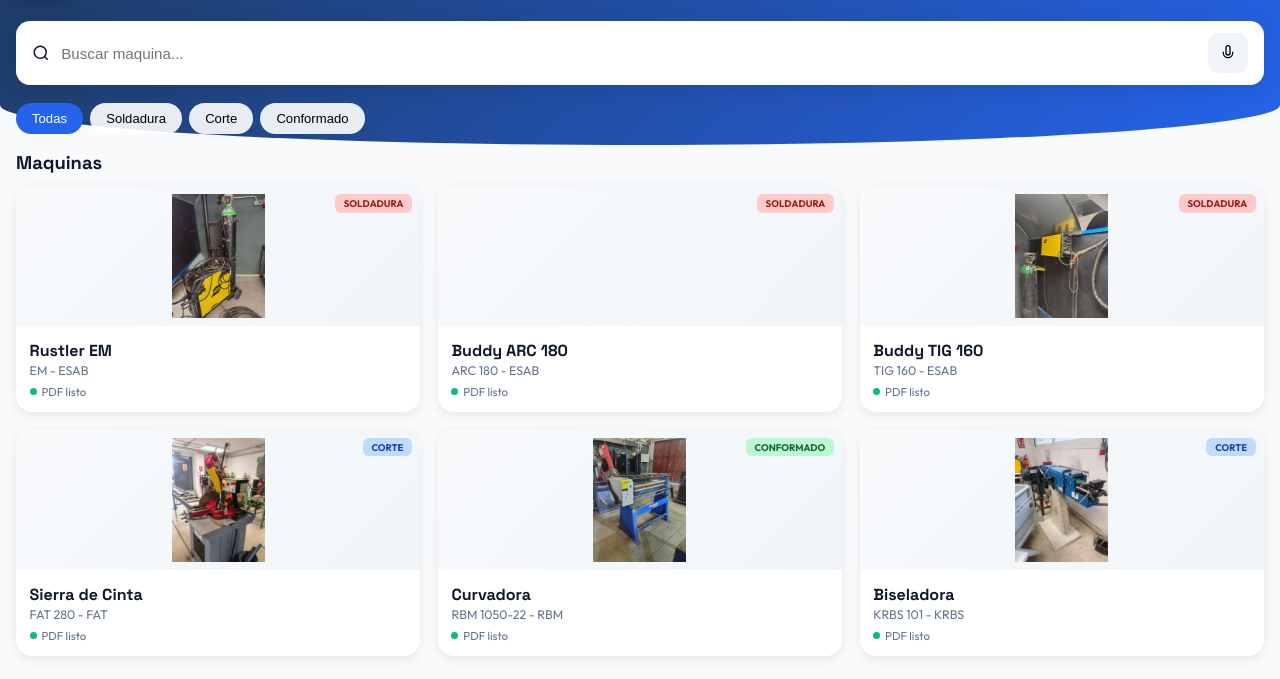
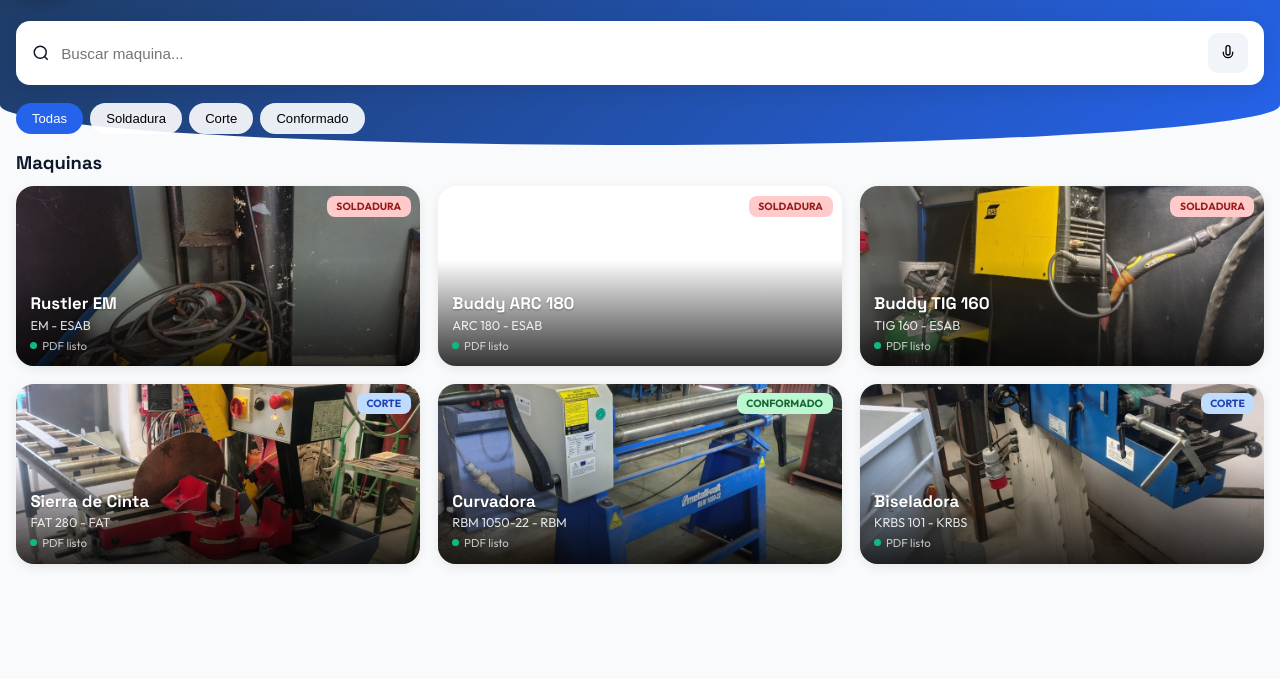
Before and after one commit to xurxo77/TALLER-ACCI, a plain HTML site: page index.html in a window 1280 px wide. Shown: the part 75-754 px from the top of the page. Drawn offline with Linux system fonts and the light colour scheme.

Commit message:
Update index.html

```diff
--- a/index.html
+++ b/index.html
@@ -58,14 +58,14 @@
         .filter.active { background: var(--primary); color: white; }
         .section-title { font-family: 'Space Grotesk', sans-serif; font-size: 1.15rem; font-weight: 700; margin-bottom: 0.75rem; }
 
-        /* TARJETAS MÁS GRANDES */
+        /* TARJETAS GRANDES - IMAGEN QUE LLENA */
         .machines-grid {
             display: grid;
             grid-template-columns: repeat(2, 1fr);
             gap: 1rem;
         }
         @media (min-width: 420px) {
-            .machines-grid { grid-template-columns: repeat(2, 1fr); gap: 1.1rem; }
+            .machines-grid { gap: 1.1rem; }
         }
         @media (min-width: 600px) {
             .machines-grid { grid-template-columns: repeat(3, 1fr); }
@@ -73,40 +73,61 @@
 
         .card {
             background: white;
-            border-radius: 16px;
+            border-radius: 18px;
             overflow: hidden;
             box-shadow: 0 3px 12px rgba(0,0,0,0.08);
             cursor: pointer;
             transition: transform 0.25s, box-shadow 0.25s;
+            position: relative;
         }
         .card:hover { transform: translateY(-5px); box-shadow: 0 12px 28px rgba(0,0,0,0.12); }
 
-        /* IMAGEN MÁS GRANDE Y SIN CORTAR */
+        /* IMAGEN QUE LLENA TODA LA TARJETA */
         .card-img {
-            height: 140px;
-            background: linear-gradient(135deg, #f8fafc, #f1f5f9);
+            width: 100%;
+            height: 180px;
             position: relative;
-            display: flex;
-            align-items: center;
-            justify-content: center;
-            padding: 8px;
         }
         .card-img img {
-            max-width: 100%;
-            max-height: 100%;
-            width: auto;
-            height: auto;
-            object-fit: contain;
+            width: 100%;
+            height: 100%;
+            object-fit: cover;
+            object-position: center;
         }
-        .card-badge { position: absolute; top: 0.5rem; right: 0.5rem; padding: 0.2rem 0.55rem; border-radius: 6px; font-size: 0.6rem; font-weight: 700; text-transform: uppercase; }
+        .card-badge { position: absolute; top: 0.6rem; right: 0.6rem; padding: 0.25rem 0.6rem; border-radius: 8px; font-size: 0.65rem; font-weight: 700; text-transform: uppercase; z-index: 2; }
         .badge-soldadura { background: #fecaca; color: #991b1b; }
         .badge-corte { background: #bfdbfe; color: #1e40af; }
         .badge-conformado { background: #bbf7d0; color: #166534; }
 
-        .card-body { padding: 0.85rem; }
-        .card-name { font-family: 'Space Grotesk', sans-serif; font-weight: 700; font-size: 1rem; margin-bottom: 0.15rem; }
-        .card-model { font-size: 0.78rem; color: var(--text2); margin-bottom: 0.35rem; }
-        .card-status { display: flex; align-items: center; gap: 0.3rem; font-size: 0.72rem; color: var(--text2); }
+        /* TEXTO ENCIMA DE LA IMAGEN */
+        .card-overlay {
+            position: absolute;
+            bottom: 0;
+            left: 0;
+            right: 0;
+            background: linear-gradient(transparent, rgba(0,0,0,0.8));
+            padding: 2rem 0.9rem 0.85rem;
+        }
+        .card-name {
+            font-family: 'Space Grotesk', sans-serif;
+            font-weight: 700;
+            font-size: 1.05rem;
+            color: white;
+            margin-bottom: 0.15rem;
+            text-shadow: 0 1px 2px rgba(0,0,0,0.3);
+        }
+        .card-model {
+            font-size: 0.8rem;
+            color: rgba(255,255,255,0.85);
+            margin-bottom: 0.3rem;
+        }
+        .card-status {
+            display: flex;
+            align-items: center;
+            gap: 0.3rem;
+            font-size: 0.72rem;
+            color: rgba(255,255,255,0.7);
+        }
         .status-dot { width: 7px; height: 7px; border-radius: 50%; background: var(--success); }
 
         .modal { position: fixed; inset: 0; background: rgba(0,0,0,0.75); display: none; align-items: flex-end; justify-content: center; z-index: 1000; }
@@ -319,8 +340,15 @@
         function render(list = MACHINES) {
             $('grid').innerHTML = list.map(m => `
                 <div class="card" onclick="openM('${m.id}')">
-                    <div class="card-img"><img src="${m.img}" alt="${m.name}" onerror="this.style.display='none'"><span class="card-badge badge-${m.cat}">${m.cat}</span></div>
-                    <div class="card-body"><div class="card-name">${m.name}</div><div class="card-model">${m.model} - ${m.brand}</div><div class="card-status"><span class="status-dot"></span>PDF listo</div></div>
+                    <div class="card-img">
+                        <img src="${m.img}" alt="${m.name}" onerror="this.style.display='none'">
+                        <span class="card-badge badge-${m.cat}">${m.cat}</span>
+                        <div class="card-overlay">
+                            <div class="card-name">${m.name}</div>
+                            <div class="card-model">${m.model} - ${m.brand}</div>
+                            <div class="card-status"><span class="status-dot"></span>PDF listo</div>
+                        </div>
+                    </div>
                 </div>
             `).join('');
         }
```
